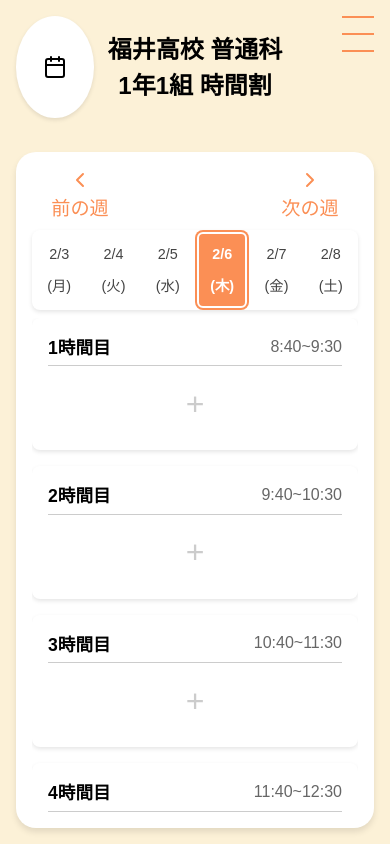
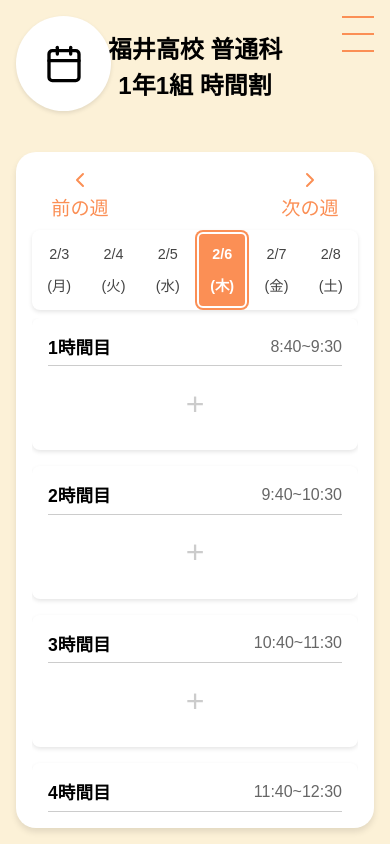
Before and after one commit to monymony68/jikanwari-app, a React (Vite) app: page / in a window 390 px wide. Built offline with nearby package versions, Linux system fonts and the light colour scheme.

Commit message:
style:カレンダーアイコン大きさ修正
画面の大きさごとに違和感のある大きさになっていたため、修正しました。

```diff
--- a/src/styles/navigation.css
+++ b/src/styles/navigation.css
@@ -2,16 +2,22 @@
     position: absolute;
     left: 1rem;
     top: 1rem;
-    background-color: white;
+    background-color: #FFF;
     border-radius: 50%;
     padding: 0.5rem;
     box-shadow: 0 2px 4px rgba(0, 0, 0, 0.1);
-    width: 80px;
-    height: 80px;
+    width: 85px;
+    height: 85px;
     display: flex;
     align-items: center;
     justify-content: center;
     z-index: 1;
+    padding: 12px;
+}
+
+.calendar-icon svg {
+    width: 45px;
+    height: 45px;
 }
 
 .hamburger {
@@ -74,13 +80,26 @@
 
 @media (max-width: 767.98px) {
     .calendar-icon {
-        width: 10%;
-        height: 10%;
+        width: 55px;
+        height: 55px;
+        padding: 20px;
+    }
+
+    .calendar-icon svg {
+        width: 40px;
+        height: 40px;
     }
 }
 
 @media (max-width: 575.98px) {
     .calendar-icon {
-        width: 16%;
+        width: 55px;
+        height: 55px;
+        padding: 20px;
+    }
+
+    .calendar-icon svg {
+        width: 40px;
+        height: 40px;
     }
 }
```
